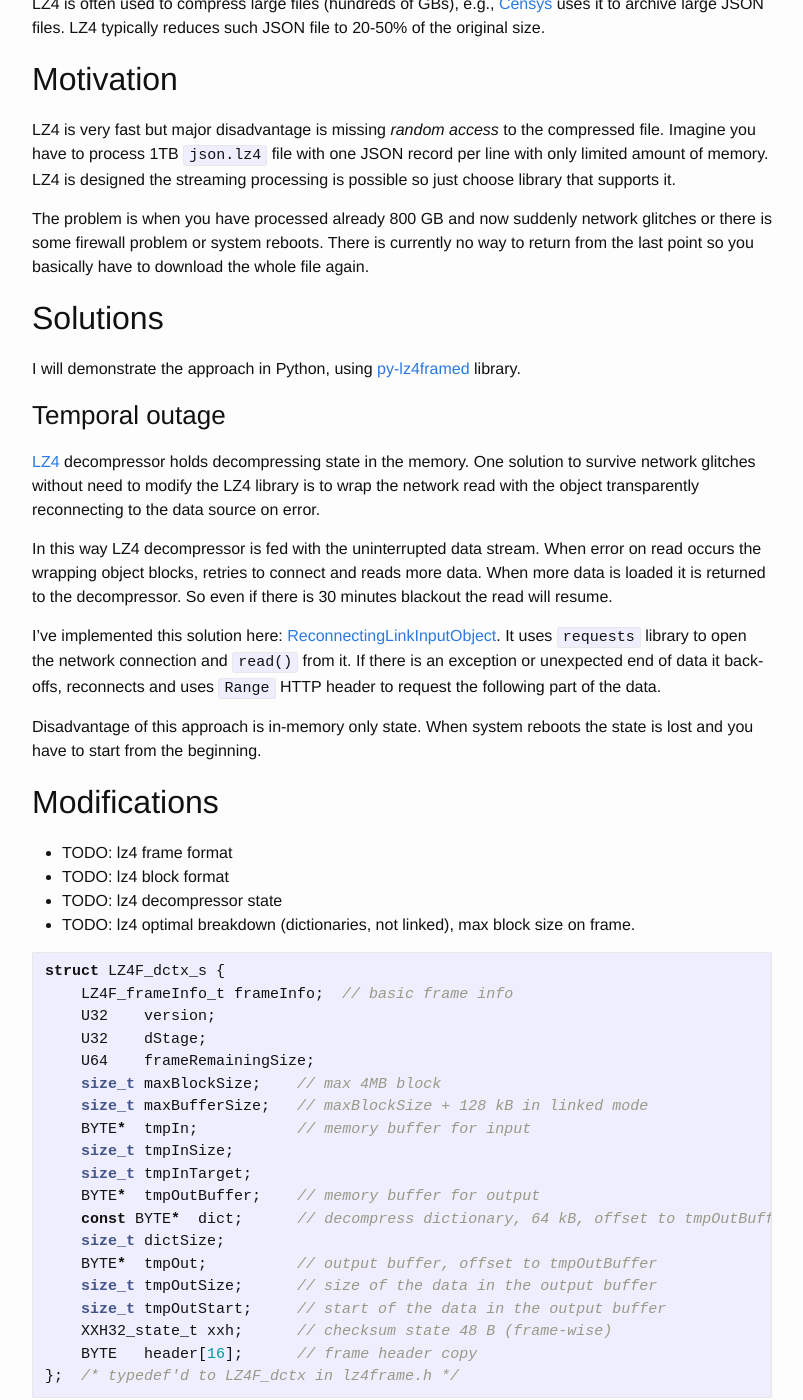
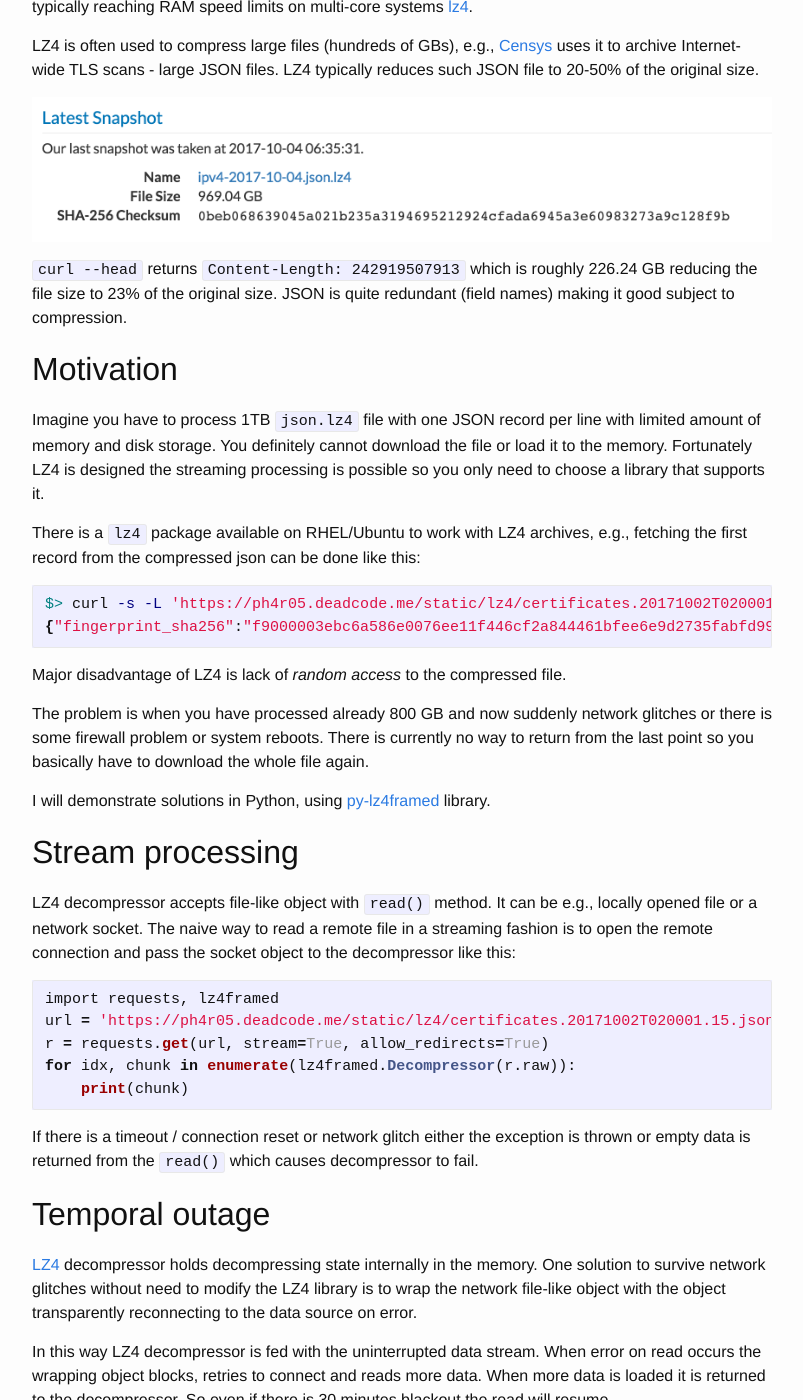
Before and after one commit to ph4r05/devblog, a Jekyll site: the page built from _posts/2017-10-04-lz4-stream-processing.markdown, in a window 1280 px wide and 1400 px high, scrolled down 397 px. Shown: the whole window, without its empty margins (238-1041 px from the left). Built offline with Jekyll 4.4.1, drawn with Linux system fonts in a browser that asks for light colours; some of the changed text lies outside the part shown.

Commit message:
lz4: small bits

````diff
--- a/_posts/2017-10-04-lz4-stream-processing.markdown
+++ b/_posts/2017-10-04-lz4-stream-processing.markdown
@@ -1,6 +1,6 @@
 ---
 layout: post
-title:  "LZ4 streamed processing"
+title:  "LZ4 streamed processing of very large files"
 date:   2017-10-04 22:10:39 +0200
 categories: blog
 excerpt_separator: <!-- more -->
@@ -15,24 +15,49 @@ Processing terabyte large LZ4 files in a streaming fashion with resumption and r
 
 LZ4 is lossless compression algorithm, providing compression speed at 400 MB/s per core, scalable with multi-cores CPU. It features an extremely fast decoder, with speed in multiple GB/s per core, typically reaching RAM speed limits on multi-core systems [lz4].
 
-LZ4 is often used to compress large files (hundreds of GBs), e.g., [Censys] uses it to archive large JSON files.
+LZ4 is often used to compress large files (hundreds of GBs), e.g., [Censys] uses it to archive Internet-wide
+ TLS scans - large JSON files.
 LZ4 typically reduces such JSON file to 20-50% of the original size.
+
+[![Censys IPv4 scan snapshot](/static/lz4/censys_ipv4.png)](/static/lz4/censys_ipv4.png)
+
+`curl --head` returns `Content-Length: 242919507913` which is roughly 226.24 GB reducing the file size to 23% of the original size. JSON is quite redundant (field names) making it good subject to compression.
 
 ## Motivation
 
-LZ4 is very fast but major disadvantage is missing _random access_ to the compressed file.
-Imagine you have to process 1TB `json.lz4` file with one JSON record per line with only limited amount of memory.
-LZ4 is designed the streaming processing is possible so just choose library that supports it.
+Imagine you have to process 1TB `json.lz4` file with one JSON record per line with limited amount of memory and disk storage. You definitely cannot download the file or load it to the memory.
+Fortunately LZ4 is designed the streaming processing is possible so you only need to choose a library that supports it.
+
+There is a `lz4` package available on RHEL/Ubuntu to work with LZ4 archives, e.g., fetching the first record from the compressed json can be done like this:
+
+```bash
+$> curl -s -L 'https://ph4r05.deadcode.me/static/lz4/certificates.20171002T020001.15.json.lz4' | lz4 -d -c - | head -n 1
+{"fingerprint_sha256":"f9000003ebc6a586e0076ee11f446cf2a844461bfee6e9d2735fabfd99aba231","raw":"MIIDUTCCAjmgAwIBAgIFFIdXdAkwDQYJKoZIhvcNAQELBQAwUjELMAkG ....
+```
+
+Major disadvantage of LZ4 is lack of _random access_ to the compressed file.
 
 The problem is when you have processed already 800 GB and now suddenly network glitches or there is some firewall problem or system reboots. There is currently no way to return from the last point so you basically have to download the whole file again.
 
-## Solutions
+I will demonstrate solutions in Python, using [py-lz4framed] library.
 
-I will demonstrate the approach in Python, using [py-lz4framed] library.
+## Stream processing
 
-### Temporal outage
+LZ4 decompressor accepts file-like object with `read()` method. It can be e.g., locally opened file or a network socket. The naive way to read a remote file in a streaming fashion is to open the remote connection and pass the socket object to the decompressor like this:
 
-[LZ4] decompressor holds decompressing state in the memory. One solution to survive network glitches without need to modify the LZ4 library is to wrap the network read with the object transparently reconnecting to the data source on error.
+```python
+import requests, lz4framed
+url = 'https://ph4r05.deadcode.me/static/lz4/certificates.20171002T020001.15.json.lz4'
+r = requests.get(url, stream=True, allow_redirects=True)
+for idx, chunk in enumerate(lz4framed.Decompressor(r.raw)):
+    print(chunk)
+```
+
+If there is a timeout / connection reset or network glitch either the exception is thrown or empty data is returned from the `read()` which causes decompressor to fail.
+
+## Temporal outage
+
+[LZ4] decompressor holds decompressing state internally in the memory. One solution to survive network glitches without need to modify the LZ4 library is to wrap the network file-like object with the object transparently reconnecting to the data source on error.
 
 In this way LZ4 decompressor is fed with the uninterrupted data stream. When error on read occurs the wrapping object
 blocks, retries to connect and reads more data. When more data is loaded it is returned to the decompressor. So
@@ -44,7 +69,7 @@ It uses `requests` library to open the network connection and `read()` from it.
 Disadvantage of this approach is in-memory only state. When system reboots the state is lost and you have to start from
 the beginning.
 
-## Modifications
+## LZ4 Modifications
 
 - TODO: lz4 frame format
 - TODO: lz4 block format
````
Also changed, not shown: static/lz4/censys_ipv4.png (added), 1 other file.
